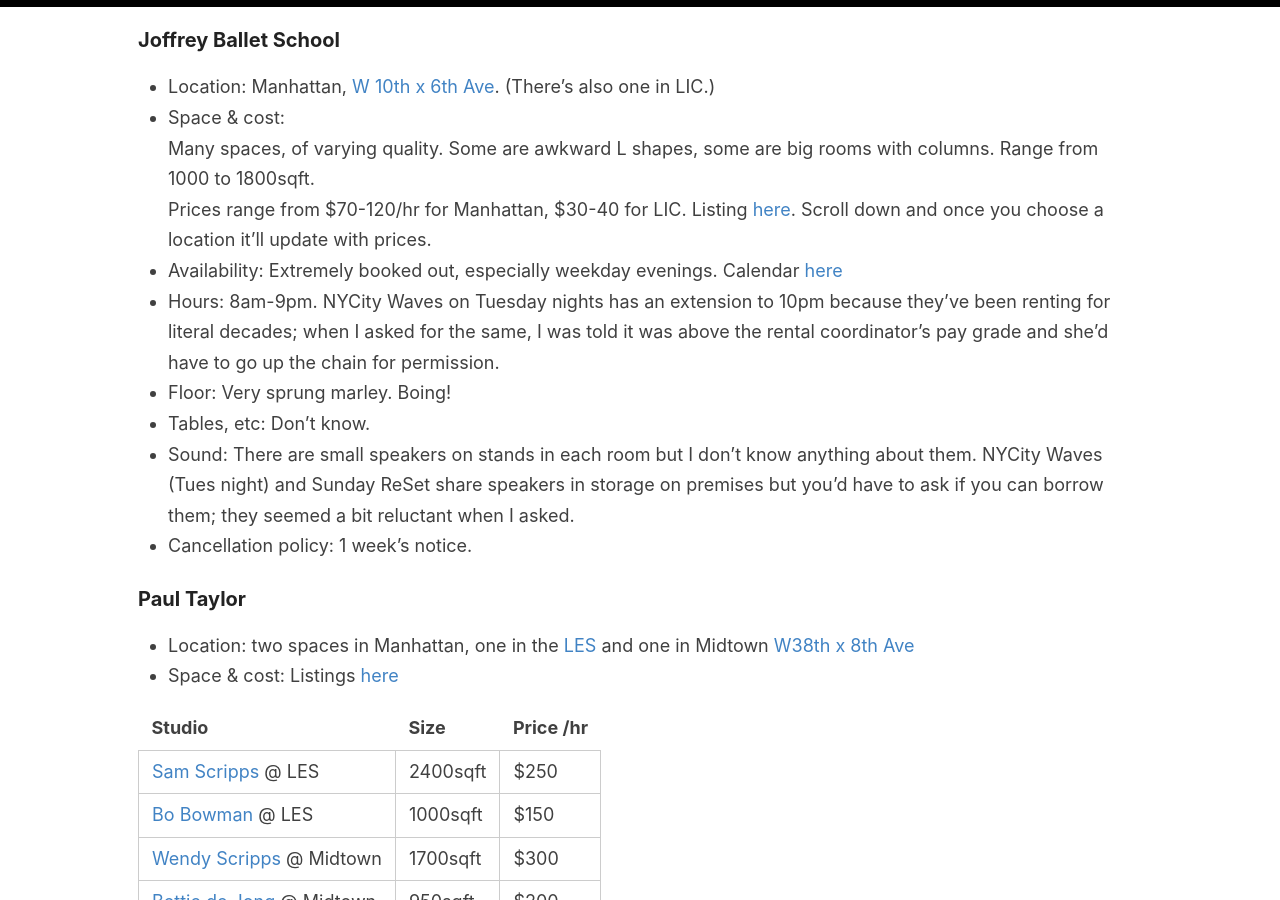
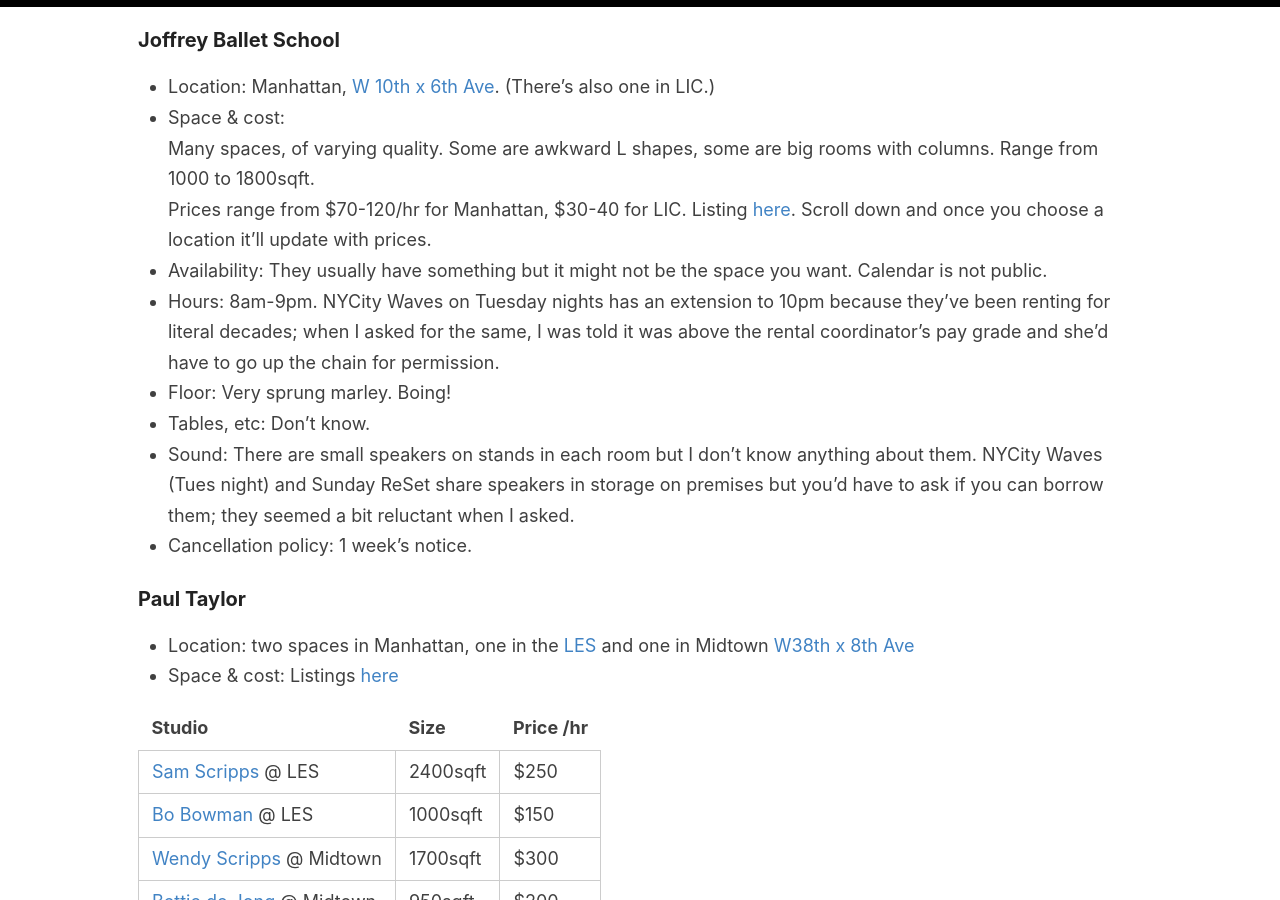
Before and after one commit to helgridly/dance, a Jekyll site: the page built from _pages/spaces.md, in a window 1280 px wide and 900 px high, scrolled down 1609 px. Built offline with Jekyll 4.4.1, drawn with Linux system fonts in a browser that asks for light colours.

Commit message:
correct joffrey availability

```diff
--- a/_pages/spaces.md
+++ b/_pages/spaces.md
@@ -52,7 +52,7 @@ On the day of my class, staff were late arriving to set up the sound deadening c
 * Space & cost:
     Many spaces, of varying quality. Some are awkward L shapes, some are big rooms with columns. Range from 1000 to 1800sqft.
     Prices range from $70-120/hr for Manhattan, $30-40 for LIC. Listing [here](https://www.joffreyballetschool.com/rentals/). Scroll down and once you choose a location it'll update with prices.
-* Availability: Extremely booked out, especially weekday evenings. Calendar [here](https://clients.mindbodyonline.com/ASP/main_appts.asp?studioid=18911)
+* Availability: They usually have something but it might not be the space you want. Calendar is not public.
 * Hours: 8am-9pm. NYCity Waves on Tuesday nights has an extension to 10pm because they've been renting for literal decades; when I asked for the same, I was told it was above the rental coordinator's pay grade and she'd have to go up the chain for permission.
 * Floor: Very sprung marley. Boing!
 * Tables, etc: Don't know.
```
